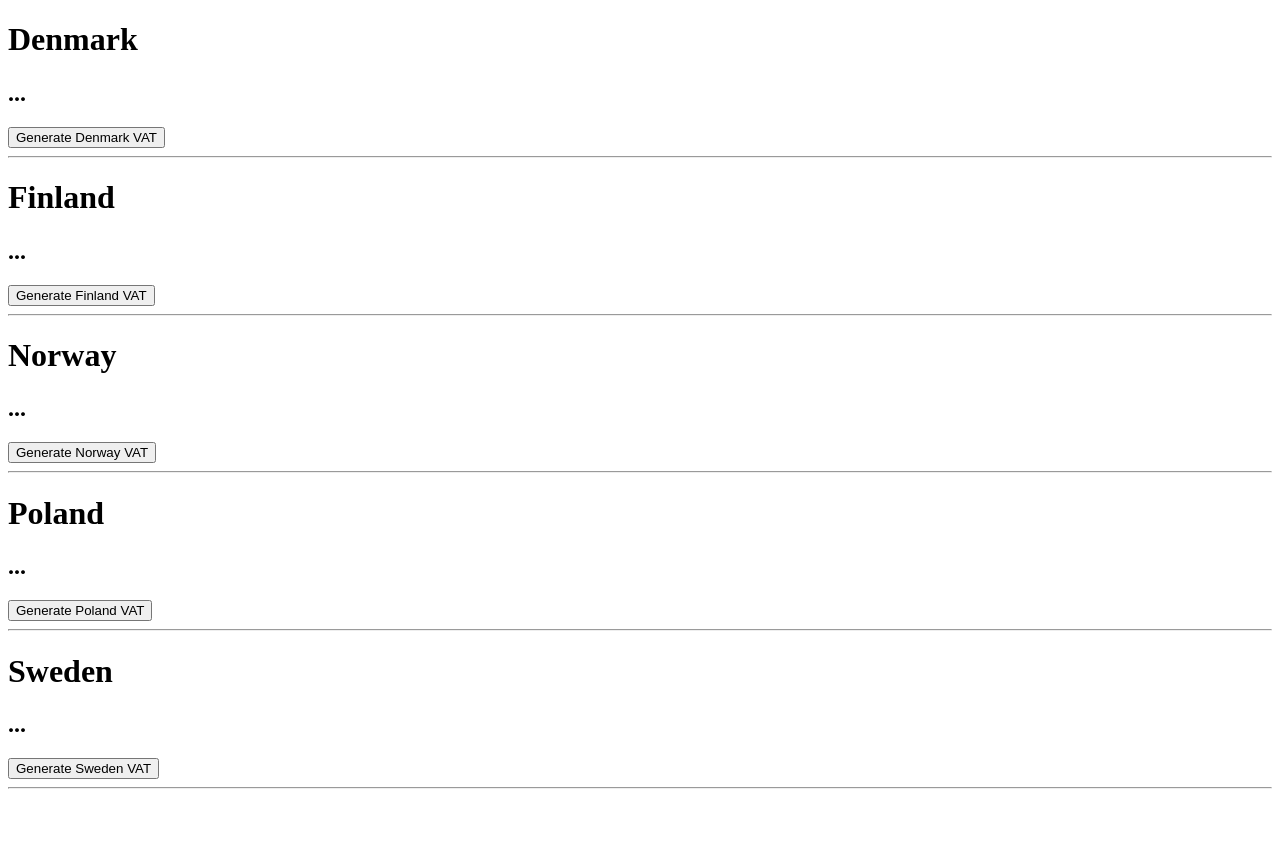
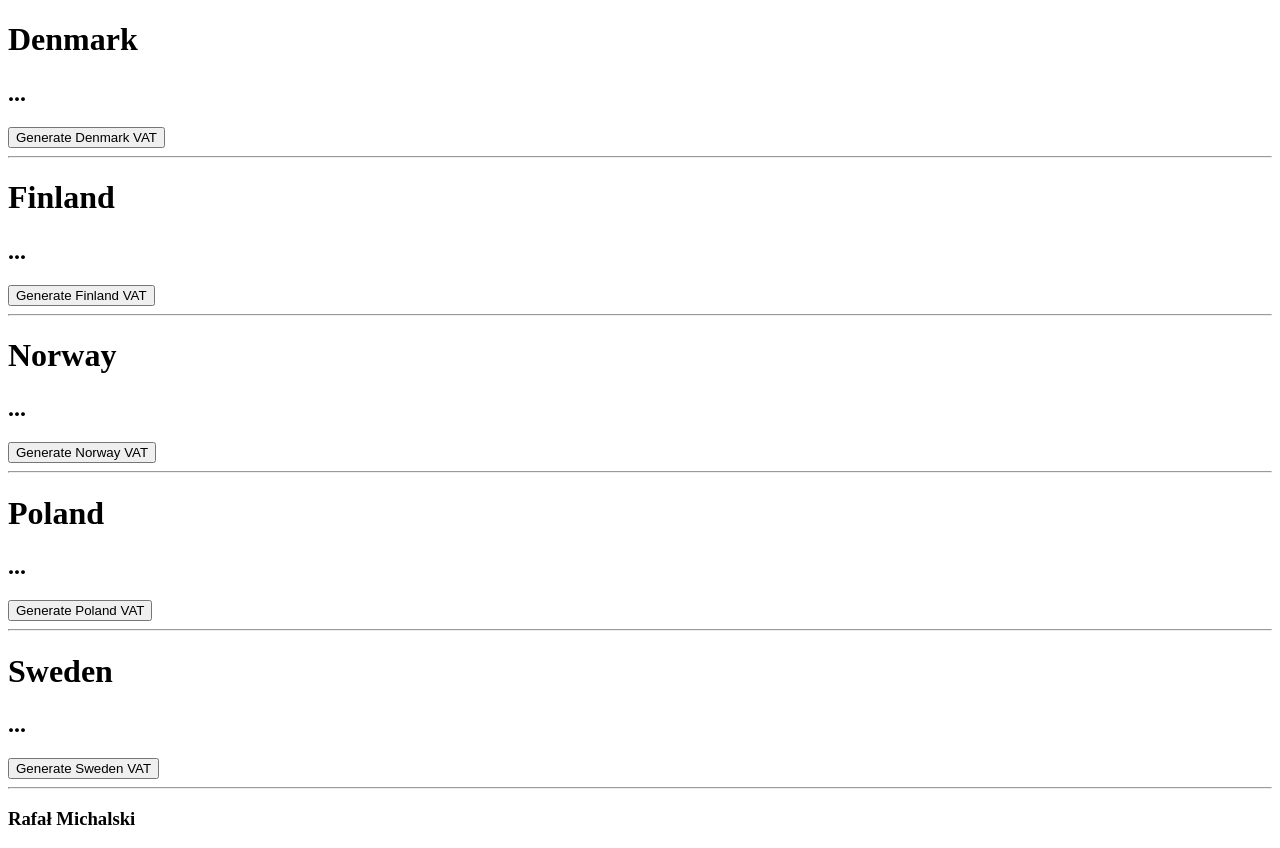
Before and after one commit to hetacz/vatGenerator, a plain HTML site: page index.html in a window 1280 px wide. Before the commit the page ends 800 px from the top, so only its background shows below. Drawn offline with Linux system fonts and the light colour scheme.

Commit message:
signature

```diff
--- a/index.html
+++ b/index.html
@@ -32,6 +32,8 @@
         <h2 id="vat-sweden">...</h2>
         <button id="gen-sweden">Generate Sweden VAT</button>
         <hr>
+
+        <h3>Rafał Michalski</h3>
 
         <script>
             'use strict';
```
